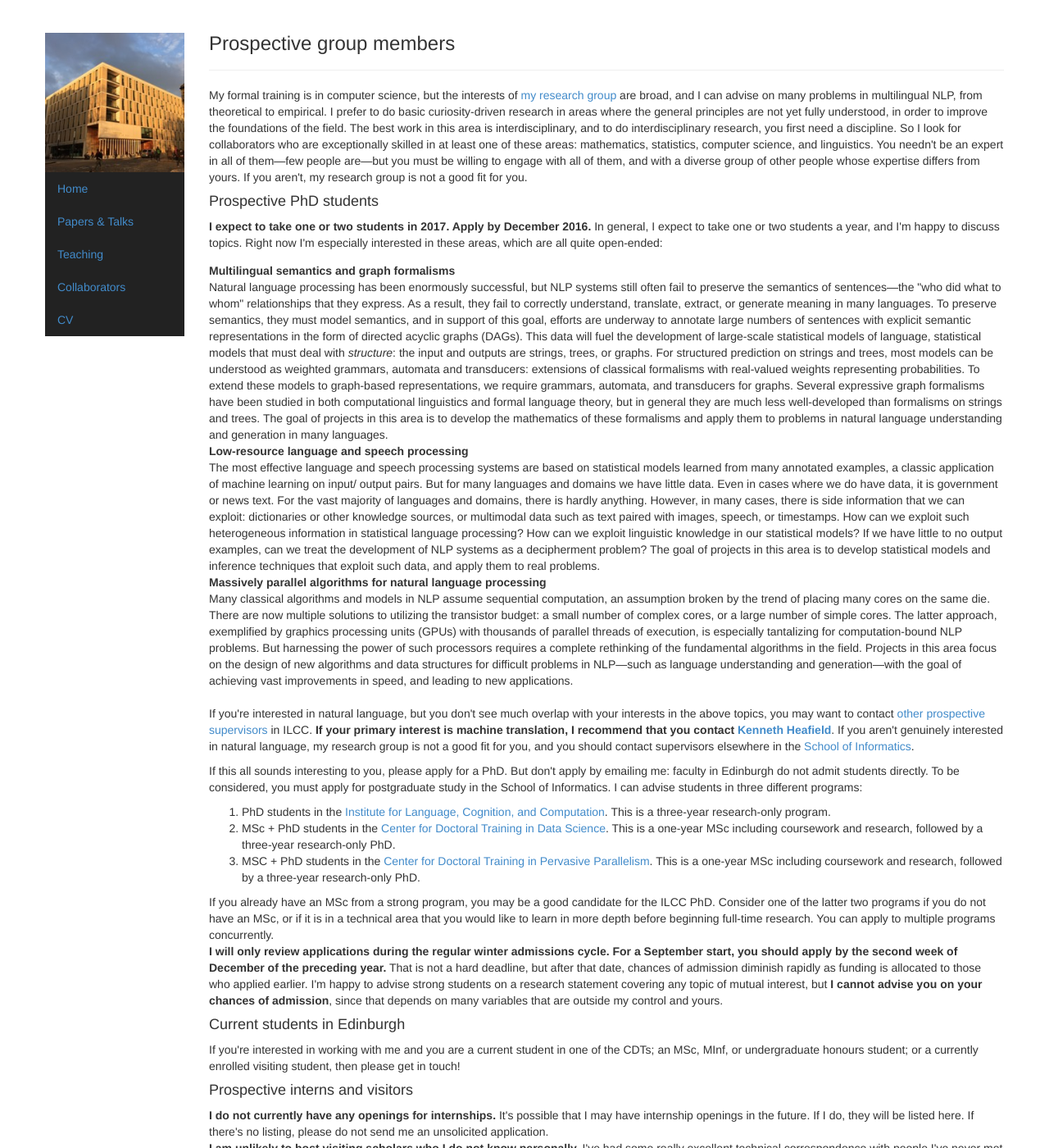
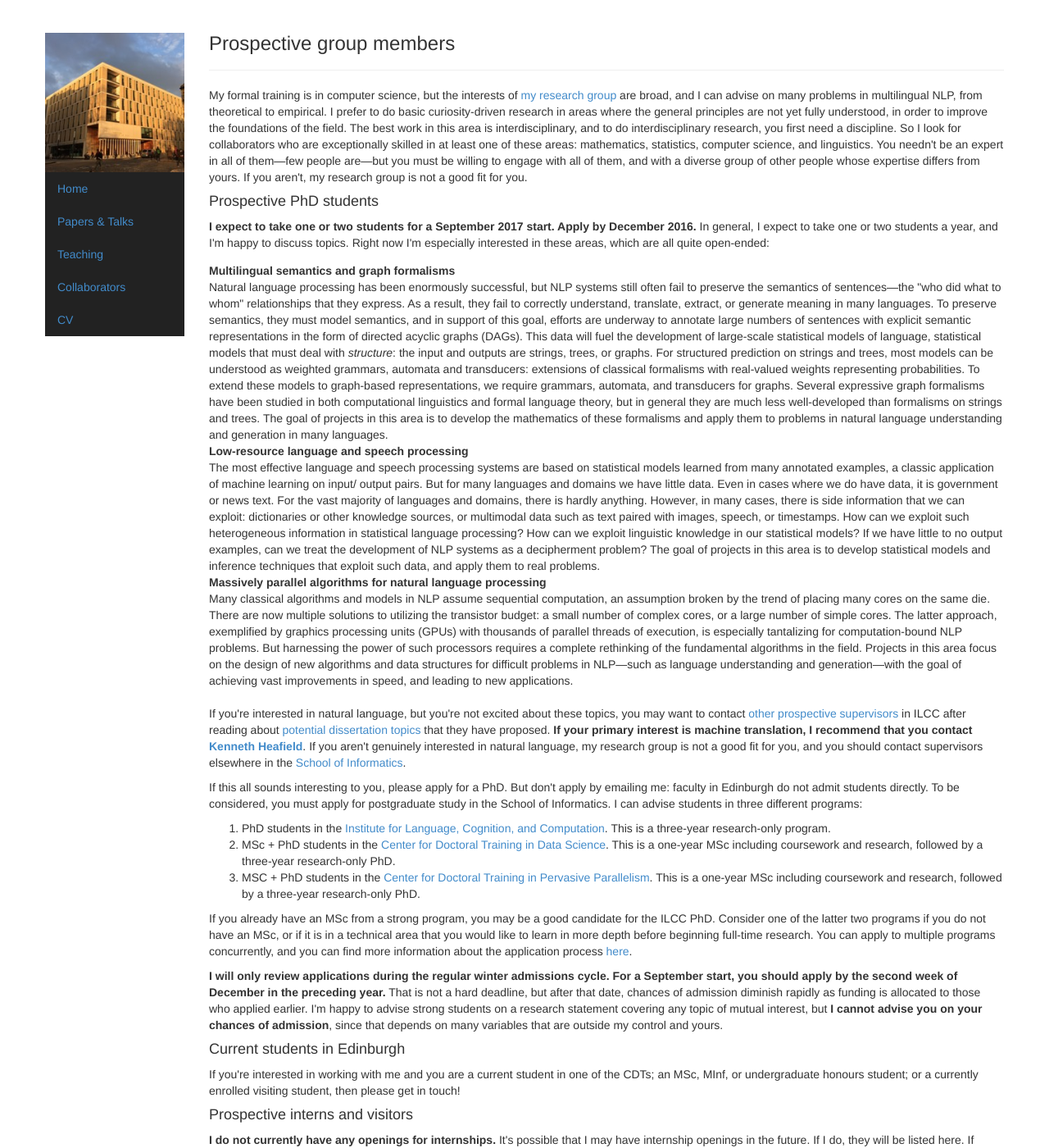
Before and after one commit to alopez/alopez.github.com, a Jekyll site: the page built from join.html, in a window 1280 px wide and 1400 px high. Shown: the whole window at 82% size. Built offline with Jekyll 4.4.1, drawn with Linux system fonts in a browser that asks for light colours.

Commit message:
Update join

```diff
--- a/cv.html
+++ b/cv.html
@@ -333,6 +333,9 @@ after-pubs:
     heading: Student Committees
     items:
       -
+        title: Herman Kamper
+        detail: Dissertation committee, University of Edinburgh, 2016
+      -
         title: Liane Guillou
         detail: Internal thesis examiner, University of Edinburgh, 2016
       -
--- a/join.html
+++ b/join.html
@@ -22,7 +22,8 @@ If you aren't, my research group is not a good fit for you.
 
 <h4>Prospective PhD students</h4>
 
-<b>I expect to take one or two students in 2017. Apply by December 2016.</b>
+<b>I expect to take one or two students for a September 2017 start.
+Apply by December 2016.</b>
 In general, I expect to take one or two students a year, and I'm happy to
 discuss topics. Right now I'm especially interested in these areas, which
 are all quite open-ended:
@@ -83,10 +84,12 @@ and leading to new applications.</dd>
 
 </dl>
 
-<p>If you're interested in natural language, but you don't see much overlap
-with your interests in the above topics, you may want to contact
+<p>If you're interested in natural language, but you're not excited about
+these topics, you may want to contact
 <a href="http://www.ilcc.inf.ed.ac.uk/people">other prospective supervisors</a>
-in ILCC. <b>If your primary interest is machine translation, I recommend that
+in ILCC after reading about <a href="http://www.ilcc.inf.ed.ac.uk/study/possible-phd-topics-in-ilcc">potential dissertation topics</a> that
+they have proposed.
+<b>If your primary interest is machine translation, I recommend that
 you contact <a href="https://kheafield.com/">Kenneth Heafield</a></b>.
 If you aren't genuinely interested in natural language, my research group is not a
 good fit for you, and you should contact
@@ -105,15 +108,17 @@ School of Informatics. I can advise students in three different programs:
 <li>MSC + PhD students in the <a href="http://pervasiveparallelism.inf.ed.ac.uk/">Center for Doctoral Training in Pervasive Parallelism</a>. This is a one-year MSc including coursework and research, followed by a three-year research-only PhD.</li>
 </ol>
 
-If you already have an MSc from a strong program, you may be a good candidate
+<p>If you already have an MSc from a strong program, you may be a good candidate
 for the ILCC PhD. Consider one of the latter two programs if you do not have
 an MSc, or if it is in a
 technical area that you would like to learn in more depth before beginning
-full-time research. You can apply to multiple programs concurrently.
+full-time research. You can apply to multiple programs concurrently, and you
+can find more information about the application process
+<a href="http://www.ed.ac.uk/informatics/postgraduate/apply">here</a>.</p>
 
 <p>
 <b>I will only review applications during the regular winter admissions cycle.
-For a September start, you should apply by the second week of December of
+For a September start, you should apply by the second week of December in
 the preceding year.</b> That is not a
 hard deadline, but after that date, chances of admission diminish rapidly as
 funding is allocated to those who applied earlier. I'm happy to advise strong
```
